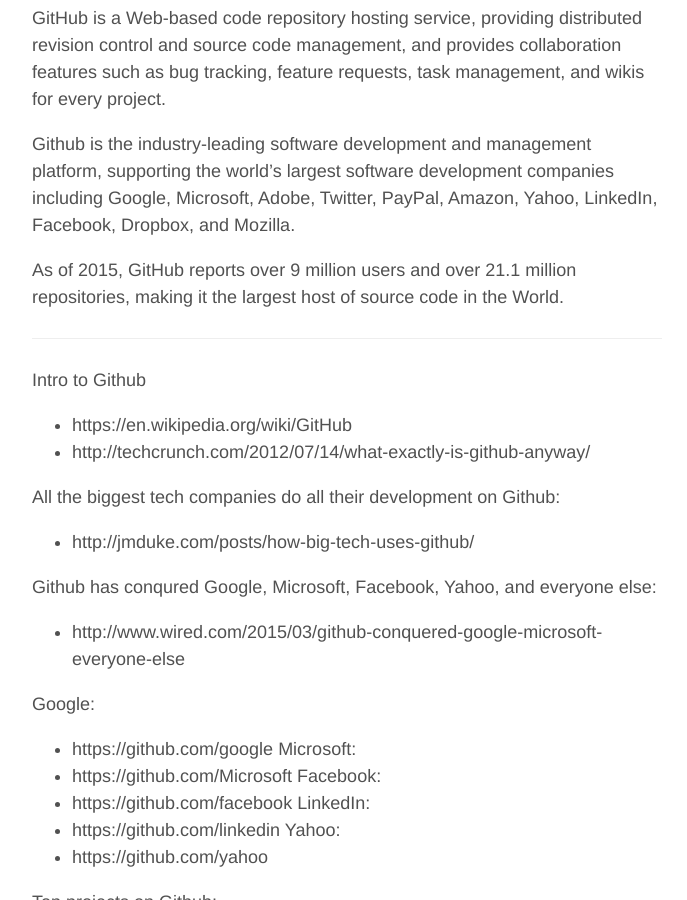
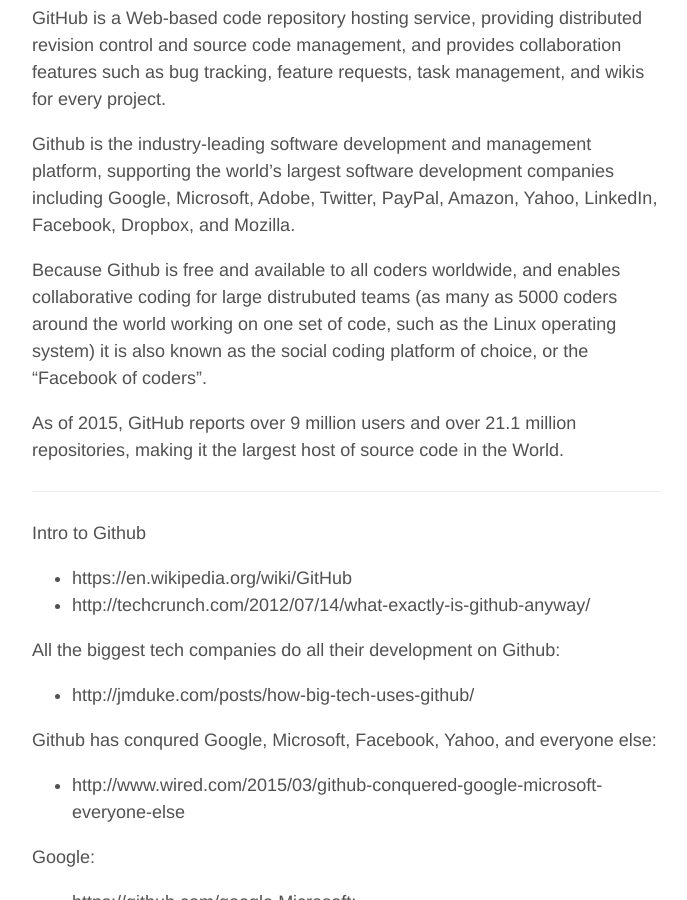
Before and after one commit to healthschema/healthschema.github.io, a Jekyll site: the page built from _posts/2015-08-20-github-intro.md, in a window 1280 px wide and 900 px high, scrolled down 439 px. Shown: the whole window, without its empty margins (293-980 px from the left). Built offline with Jekyll 4.4.1, drawn with Linux system fonts in a browser that asks for light colours.

Commit message:
Update 2015-08-20-github-intro.md

```diff
--- a/_posts/2015-08-20-github-intro.md
+++ b/_posts/2015-08-20-github-intro.md
@@ -13,7 +13,10 @@
 
 Github is the industry-leading software development and management platform, supporting the world's largest  software development companies including Google, Microsoft, Adobe, Twitter, PayPal, Amazon, Yahoo, LinkedIn, Facebook, Dropbox, and Mozilla.
 
+Because Github is free and available to all coders worldwide, and enables collaborative coding for large distrubuted teams (as many as 5000 coders around the world working on one set of code, such as the Linux operating system) it is also known as the social coding platform of choice, or the "Facebook of coders".
+
 As of 2015, GitHub reports over 9 million users and over 21.1 million repositories, making it the largest host of source code in the World.
+
 
 ***
 
```
